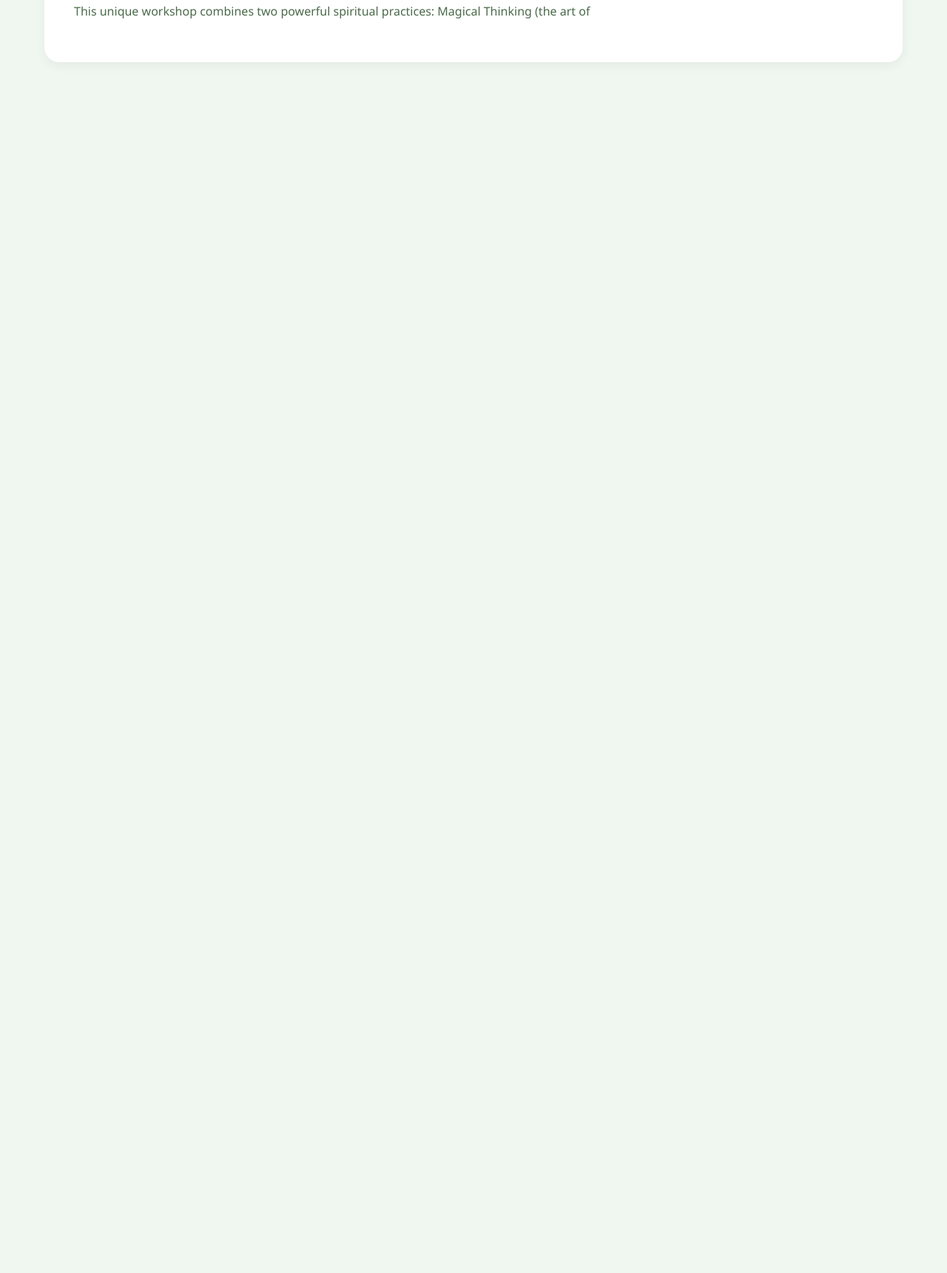
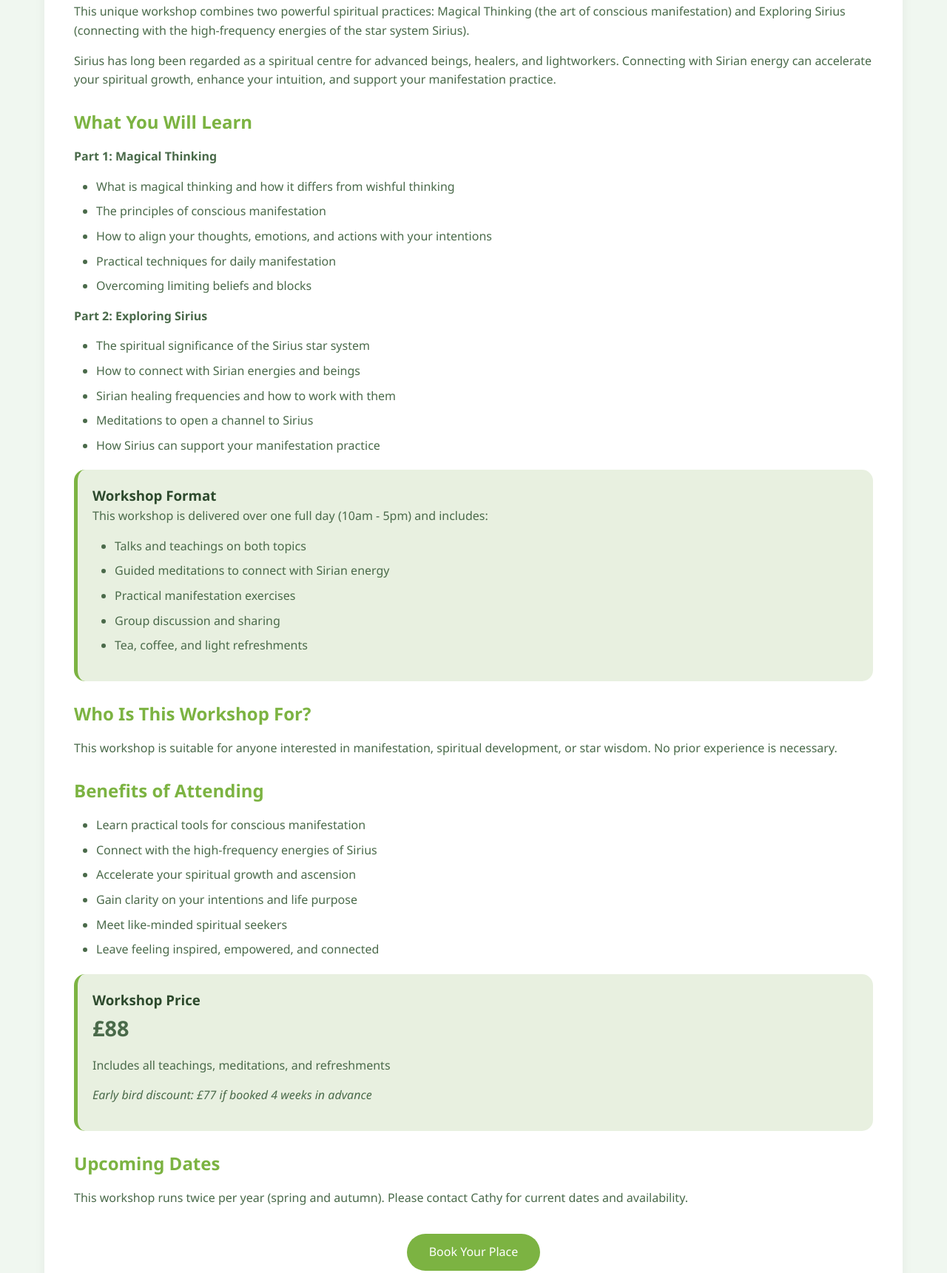
Before and after one commit to PixelHD543/crystalserenity.org.uk, a plain HTML site: page details/magical-thinking-sirius.html in a window 1280 px wide. Shown: the part 538-2259 px from the top of the page at 74% size. Before the commit the page ends 800 px from the top, so only its background shows below. Drawn offline with Linux system fonts and the light colour scheme.

Commit message:
Update magical-thinking-sirius.html

```diff
--- a/details/magical-thinking-sirius.html
+++ b/details/magical-thinking-sirius.html
@@ -213,4 +213,75 @@
 
     <div class="detail-content">
         <h2>About This Workshop</h2>
-        <p>This unique workshop combines two powerful spiritual practices: Magical Thinking (the art of
+        <p>This unique workshop combines two powerful spiritual practices: Magical Thinking (the art of conscious manifestation) and Exploring Sirius (connecting with the high-frequency energies of the star system Sirius).</p>
+        <p>Sirius has long been regarded as a spiritual centre for advanced beings, healers, and lightworkers. Connecting with Sirian energy can accelerate your spiritual growth, enhance your intuition, and support your manifestation practice.</p>
+
+        <h2>What You Will Learn</h2>
+        <p><strong>Part 1: Magical Thinking</strong></p>
+        <ul>
+            <li>What is magical thinking and how it differs from wishful thinking</li>
+            <li>The principles of conscious manifestation</li>
+            <li>How to align your thoughts, emotions, and actions with your intentions</li>
+            <li>Practical techniques for daily manifestation</li>
+            <li>Overcoming limiting beliefs and blocks</li>
+        </ul>
+
+        <p><strong>Part 2: Exploring Sirius</strong></p>
+        <ul>
+            <li>The spiritual significance of the Sirius star system</li>
+            <li>How to connect with Sirian energies and beings</li>
+            <li>Sirian healing frequencies and how to work with them</li>
+            <li>Meditations to open a channel to Sirius</li>
+            <li>How Sirius can support your manifestation practice</li>
+        </ul>
+
+        <div class="info-box">
+            <h3>Workshop Format</h3>
+            <p>This workshop is delivered over one full day (10am - 5pm) and includes:</p>
+            <ul>
+                <li>Talks and teachings on both topics</li>
+                <li>Guided meditations to connect with Sirian energy</li>
+                <li>Practical manifestation exercises</li>
+                <li>Group discussion and sharing</li>
+                <li>Tea, coffee, and light refreshments</li>
+            </ul>
+        </div>
+
+        <h2>Who Is This Workshop For?</h2>
+        <p>This workshop is suitable for anyone interested in manifestation, spiritual development, or star wisdom. No prior experience is necessary.</p>
+
+        <h2>Benefits of Attending</h2>
+        <ul>
+            <li>Learn practical tools for conscious manifestation</li>
+            <li>Connect with the high-frequency energies of Sirius</li>
+            <li>Accelerate your spiritual growth and ascension</li>
+            <li>Gain clarity on your intentions and life purpose</li>
+            <li>Meet like-minded spiritual seekers</li>
+            <li>Leave feeling inspired, empowered, and connected</li>
+        </ul>
+
+        <div class="info-box">
+            <h3>Workshop Price</h3>
+            <p class="price">£88</p>
+            <p>Includes all teachings, meditations, and refreshments</p>
+            <p><em>Early bird discount: £77 if booked 4 weeks in advance</em></p>
+        </div>
+
+        <h2>Upcoming Dates</h2>
+        <p>This workshop runs twice per year (spring and autumn). Please contact Cathy for current dates and availability.</p>
+
+        <div style="text-align: center;">
+            <a href="../events.html" class="btn-book">Book Your Place</a>
+        </div>
+    </div>
+</main>
+
+<footer>
+    <div class="container">
+        <p>© 2013-2026 Crystal Serenity | Spiritual Development Workshops</p>
+        <p>Email: cathy@crystalserenity.org.uk | Phone: 07765 065 466</p>
+    </div>
+</footer>
+
+</body>
+</html>
```
